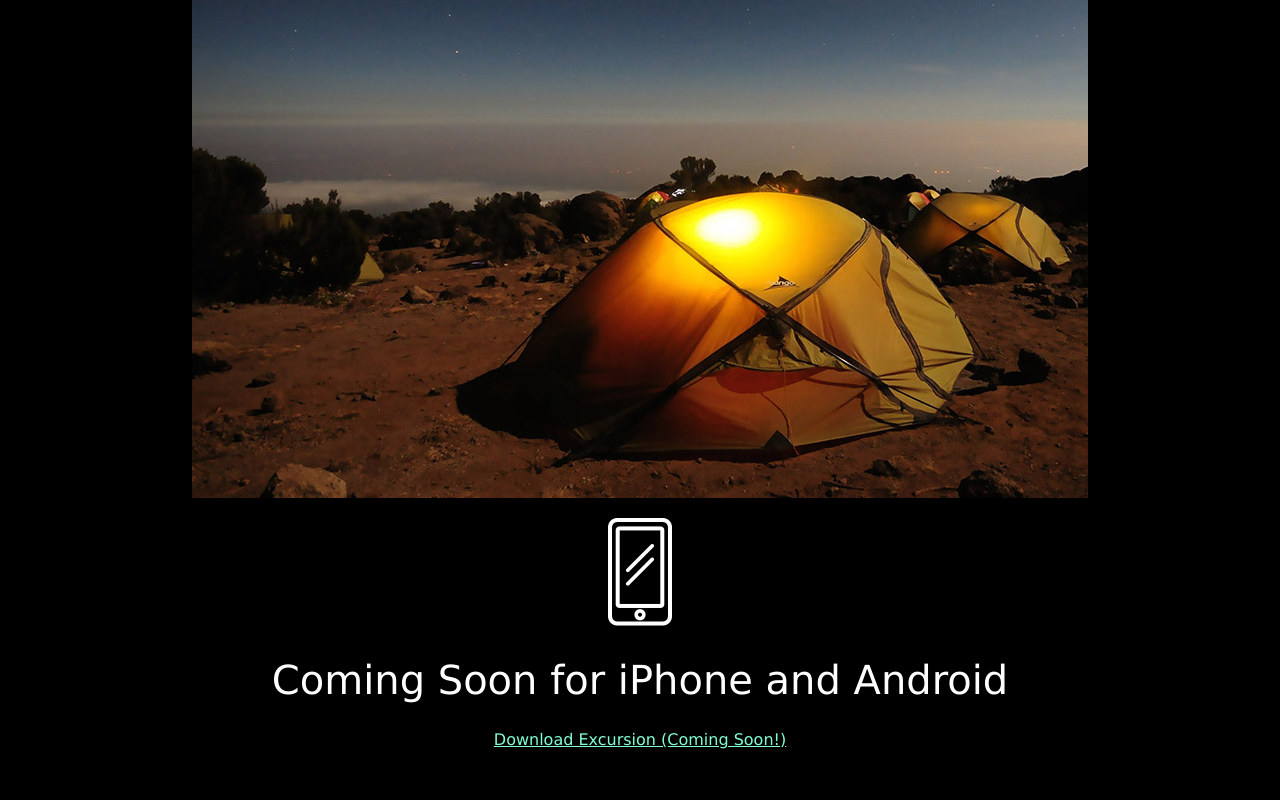
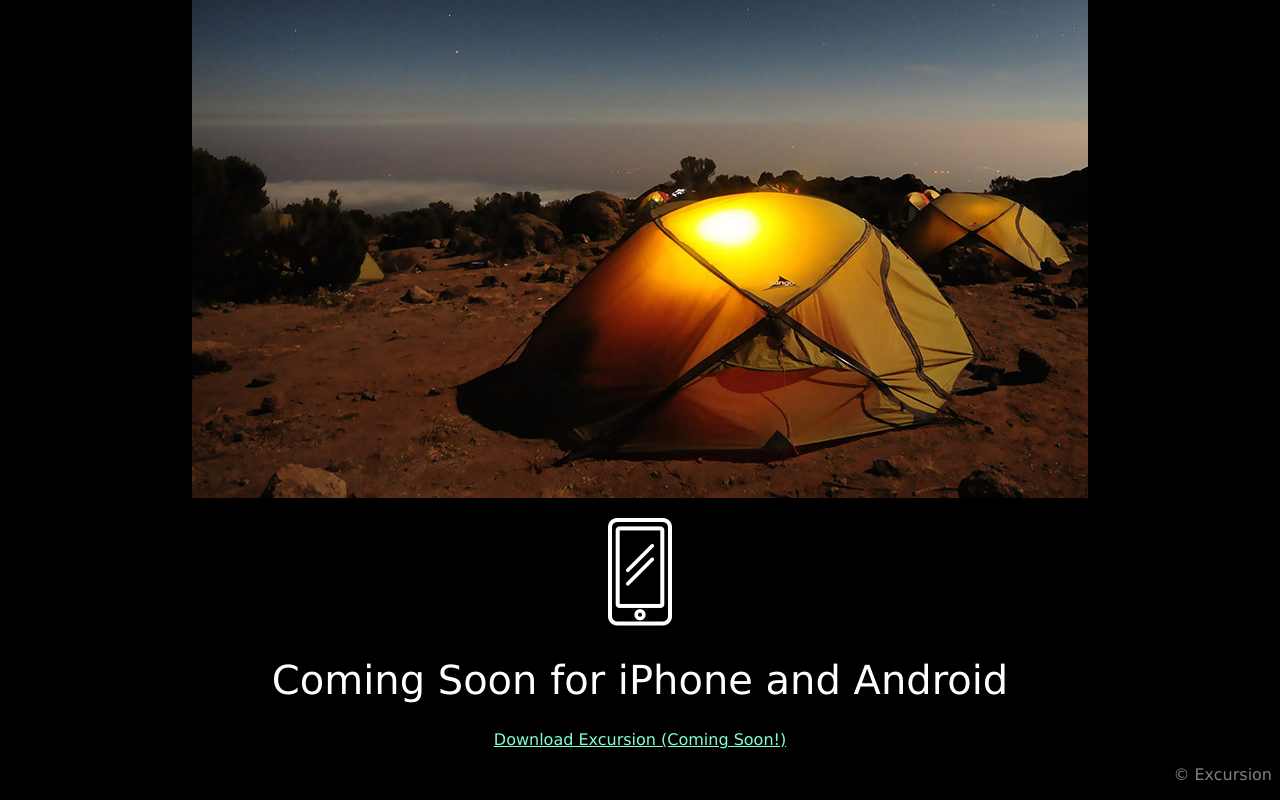
Before and after one commit to tpadge/excursion, a plain HTML site: page index.html in a window 1280 px wide. Shown: the part 507-1307 px from the top of the page. Before the commit the page ends 1272 px from the top, so only its background shows below. Drawn offline with Linux system fonts and the light colour scheme.

Commit message:
all HTML and CSS

```diff
--- a/index.html
+++ b/index.html
@@ -20,5 +20,6 @@
     <p><img src="resources/images/phone.png"></p>
     <h1 class="header--secondary">Coming Soon for iPhone and Android</h1>
     <p><a class="link--cta" href= "#">Download Excursion (Coming Soon!)</a></p>
+    <p class="copyright">&copy; Excursion</p>
 </body>
 </html>
--- a/resources/style.css
+++ b/resources/style.css
@@ -29,3 +29,11 @@ body {
     font-size: 16px;
     color: aquamarine;
 }
+
+/* COPYRIGHT */
+
+.copyright {
+    text-align: right;
+    color: gray;
+
+}
```
